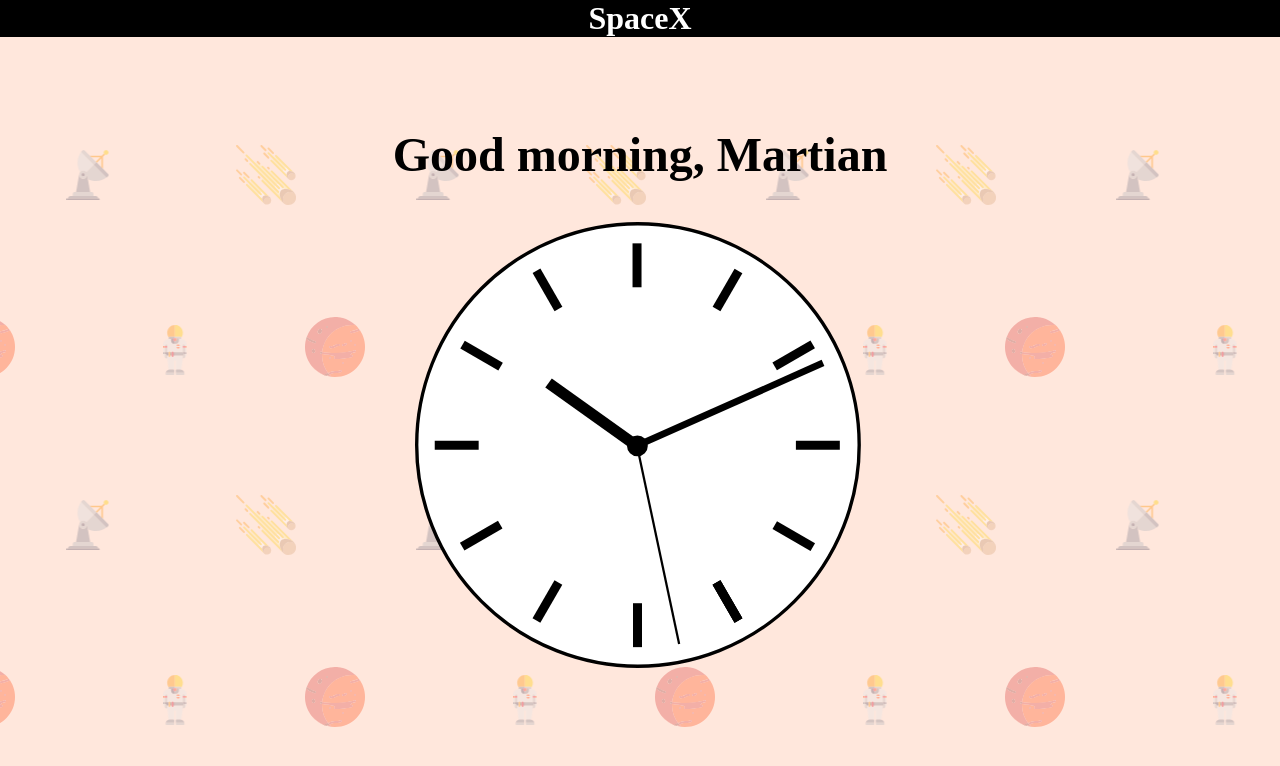
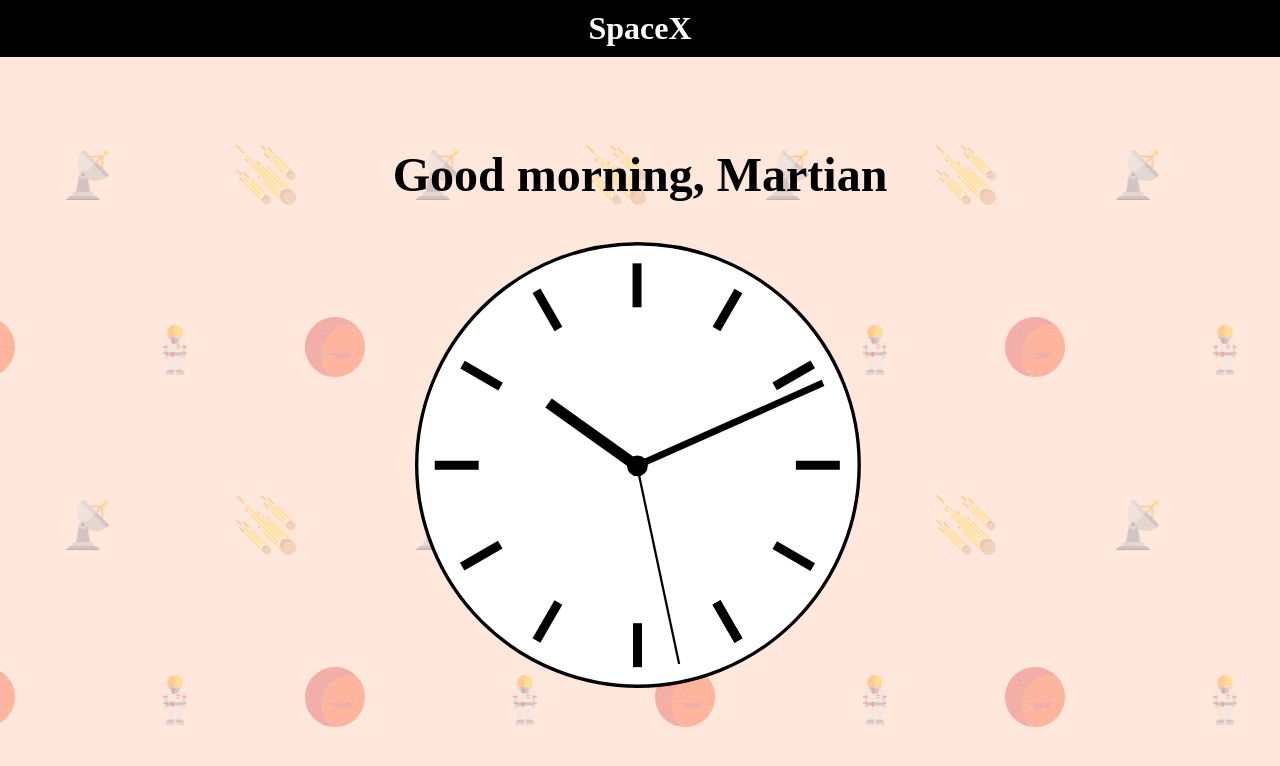
Before and after one commit to sceik96/TimeOnEarth, a plain HTML site: page index.html in a window 1280 px wide. Drawn offline with nearby package versions, Linux system fonts and the light colour scheme; a web font is replaced by a local one.

Commit message:
Add files via upload

```diff
--- a/css/mainSmall.css
+++ b/css/mainSmall.css
@@ -16,7 +16,10 @@ header {
   background-color: black;
   display: flex;
   justify-content: center;
+}
 
+header h1 {
+  padding: 10px;
 }
 
 .content {
@@ -41,5 +44,5 @@ header {
 }
 
 #clockbg {
-  fill: #DDDDDD;
+  /* fill: #DDDDDD; */
 }
```
